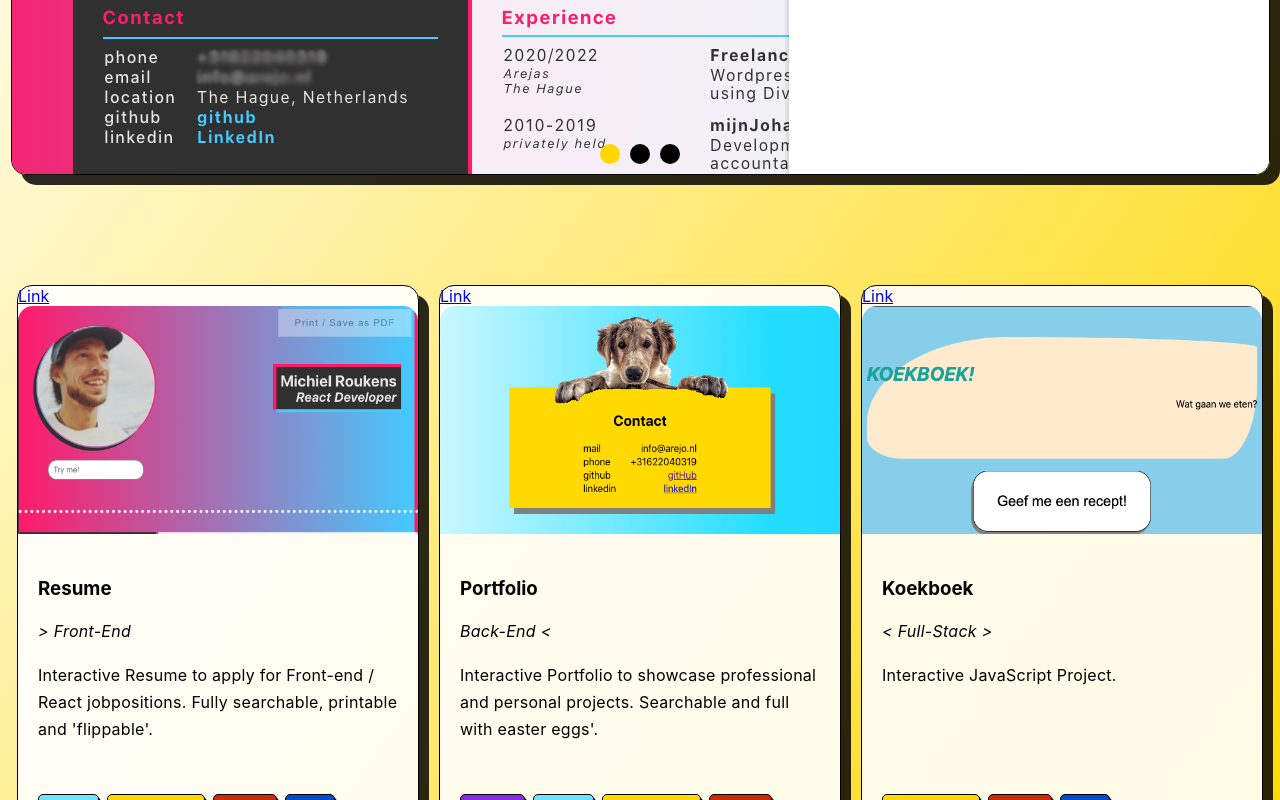
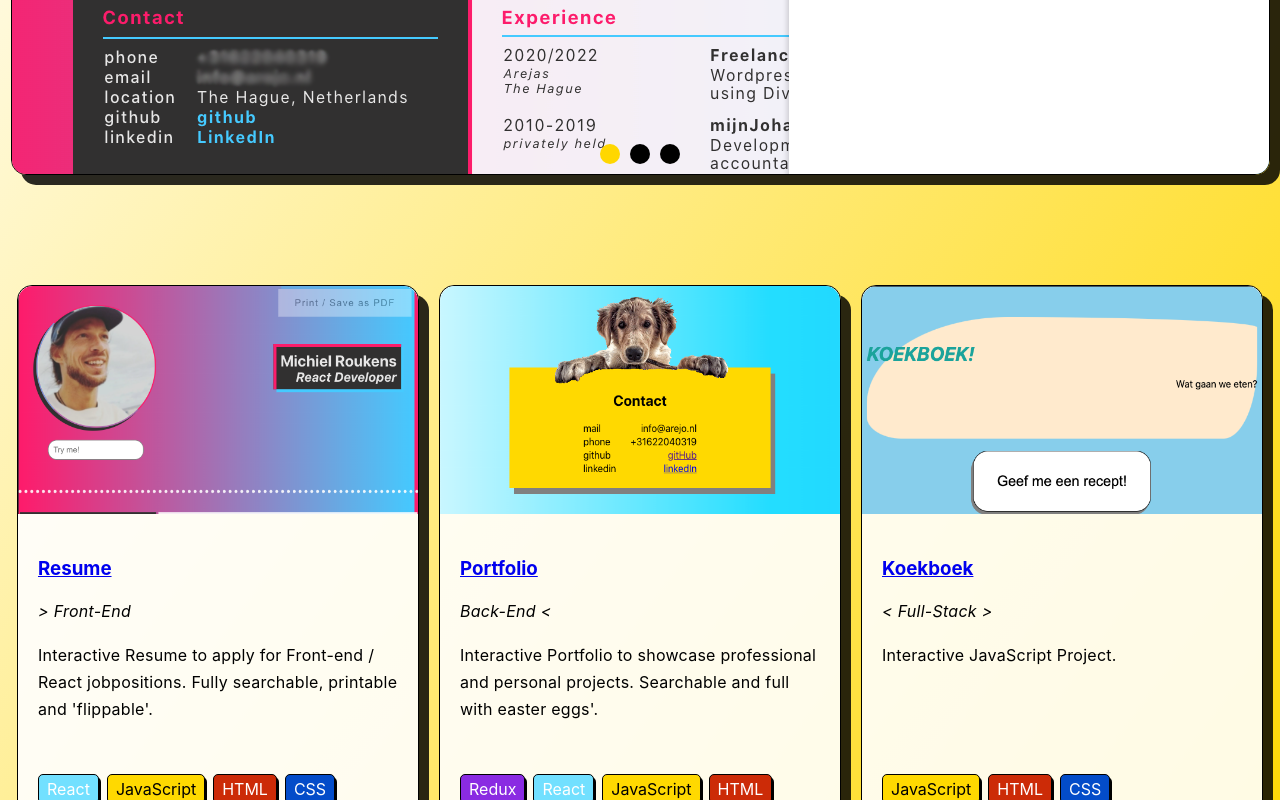
Before and after one commit to arejasverduras/portfolio, a React (Create React App) app: page /projects in a window 1280 px wide. Shown: the part 433-1233 px from the top of the page. Built offline with nearby package versions, Linux system fonts and the light colour scheme.

Commit message:
turn projectTile image and title into links to project page

```diff
--- a/src/components/Projects/ProjectTile/ProjectTile.js
+++ b/src/components/Projects/ProjectTile/ProjectTile.js
@@ -18,10 +18,11 @@ export const ProjectTile = ({project}) =>{
     return (
 
             <article className="projectTile">
-                <Link to={`/projects/${id}`}>Link</Link>
-                <img className="projectTileImage" src={tileImage} alt={name}></img>
+                <Link to={`/projects/${id}`}>
+                    <img className="projectTileImage" src={tileImage} alt={name}></img>
+                </Link>
                 <div className="projectTileContent">
-                    <h3 className="projectTileTitle">{name}</h3>
+                    <h3 className="projectTileTitle"><Link to={`/projects/${id}`}>{name}</Link></h3>
                     <p className={catLabels(cat)}>{cat}</p>
                     <p className="projectTileDescription">{description}</p>
                 </div>
```
